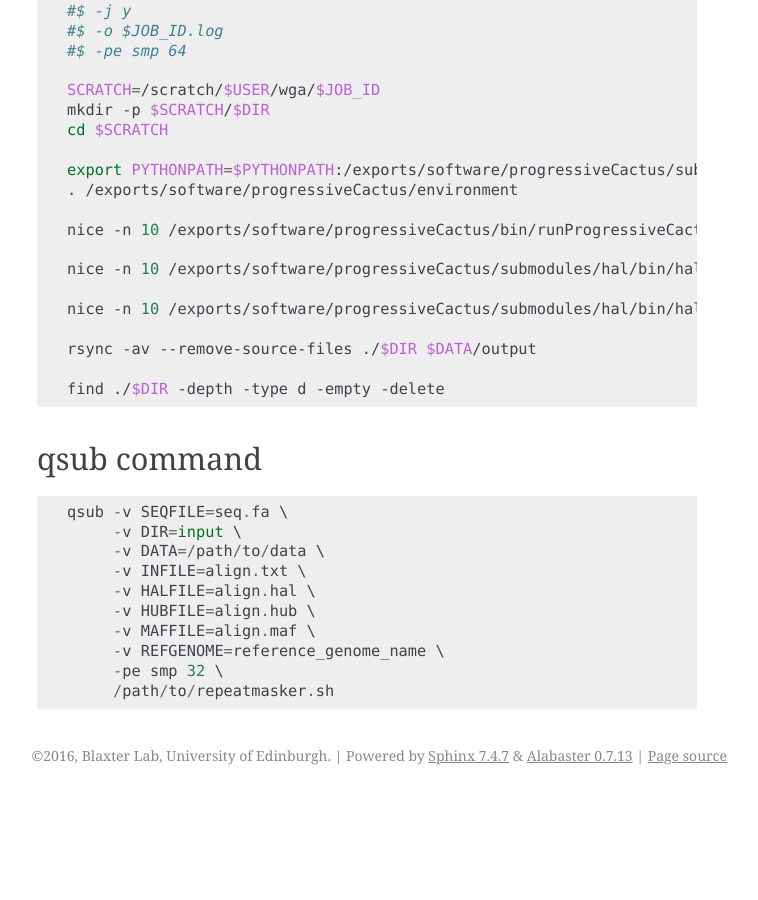
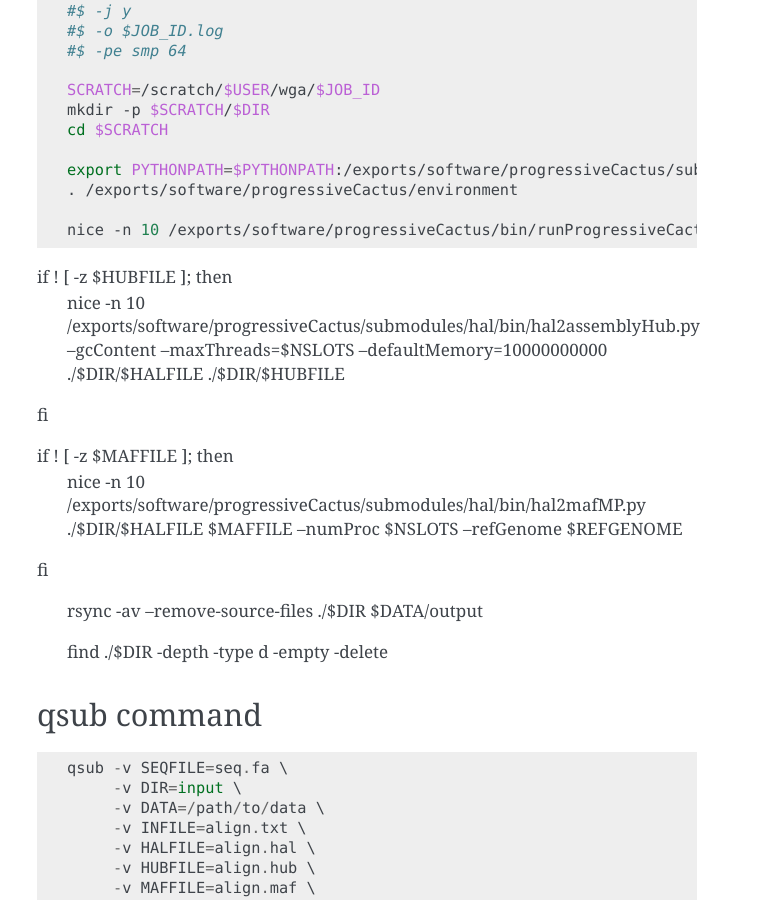
Before and after one commit to blaxterlab/documentation, a Sphinx documentation site: the page built from docs/progressivecactus.txt, in a window 1280 px wide and 900 px high, scrolled down 940 px. Shown: the whole window, without its empty margins (383-1141 px from the left). Built offline with Sphinx 7.4.7, drawn with Linux system fonts in a browser that asks for light colours; before the commit the page ends 1735 px from its top, so only the background shows below that.

Commit message:
make HUBFILE and MAFFILE optional in qsub script

```diff
--- a/docs/progressivecactus.txt
+++ b/docs/progressivecactus.txt
@@ -61,11 +61,15 @@
   export PYTHONPATH=$PYTHONPATH:/exports/software/progressiveCactus/submodules/biopython
   . /exports/software/progressiveCactus/environment
 
-  nice -n 10 /exports/software/progressiveCactus/bin/runProgressiveCactus.sh $DATA/$INFILE ./$DIR ./$DIR/$HALFILE --database kyoto_tycoon --maxThreads 64
+  nice -n 10 /exports/software/progressiveCactus/bin/runProgressiveCactus.sh $DATA/$INFILE ./$DIR ./$DIR/$HALFILE --database kyoto_tycoon --maxThreads $NSLOTS
 
-  nice -n 10 /exports/software/progressiveCactus/submodules/hal/bin/hal2assemblyHub.py --gcContent --maxThreads=64 --defaultMemory=10000000000 ./$DIR/$HALFILE ./$DIR/$HUBFILE
+if ! [ -z $HUBFILE ]; then
+  nice -n 10 /exports/software/progressiveCactus/submodules/hal/bin/hal2assemblyHub.py --gcContent --maxThreads=$NSLOTS --defaultMemory=10000000000 ./$DIR/$HALFILE ./$DIR/$HUBFILE
+fi
 
-  nice -n 10 /exports/software/progressiveCactus/submodules/hal/bin/hal2mafMP.py ./$DIR/$HALFILE $MAFFILE --numProc 64 --refGenome $REFGENOME
+if ! [ -z $MAFFILE ]; then
+  nice -n 10 /exports/software/progressiveCactus/submodules/hal/bin/hal2mafMP.py ./$DIR/$HALFILE $MAFFILE --numProc $NSLOTS --refGenome $REFGENOME
+fi
 
   rsync -av --remove-source-files ./$DIR $DATA/output
 
```
